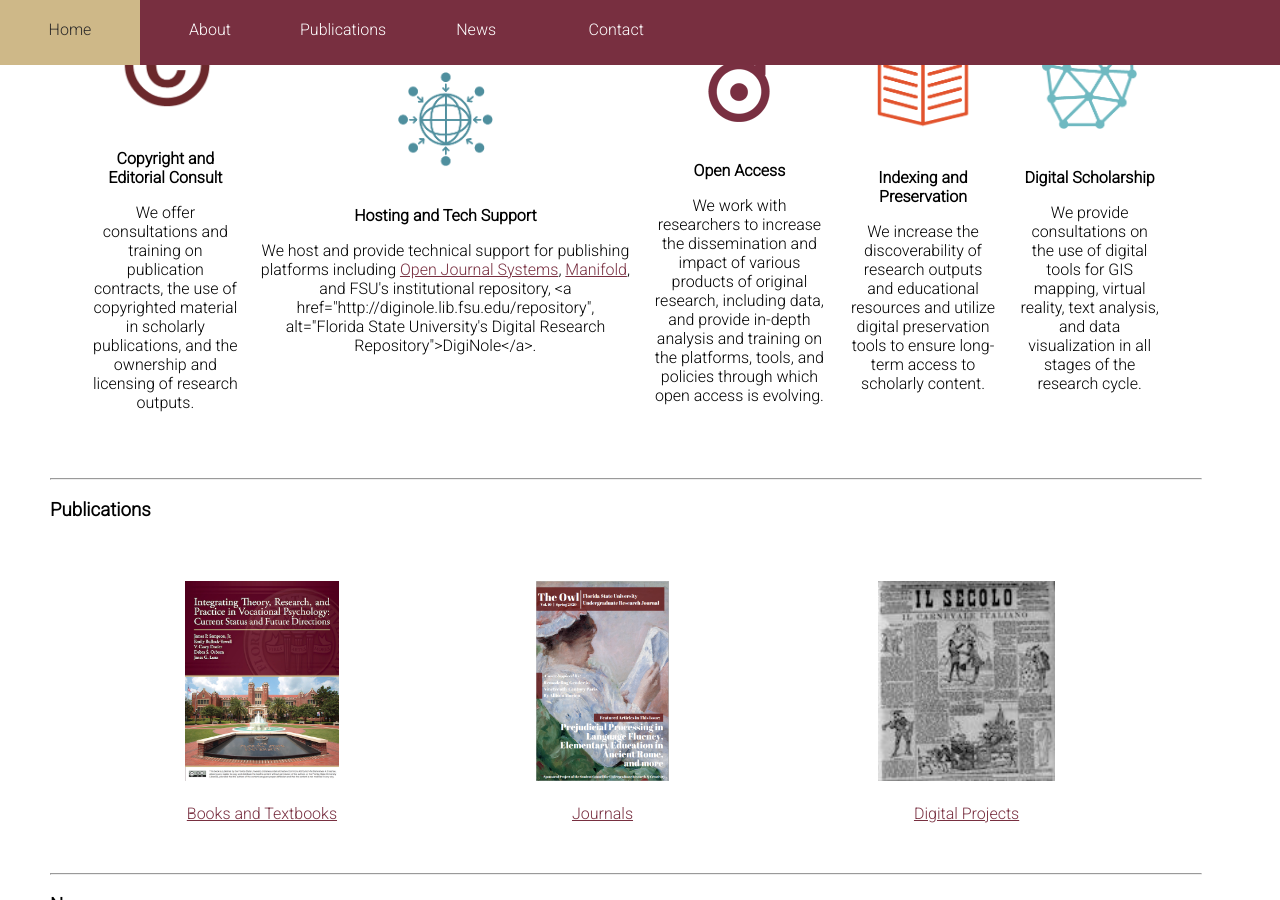
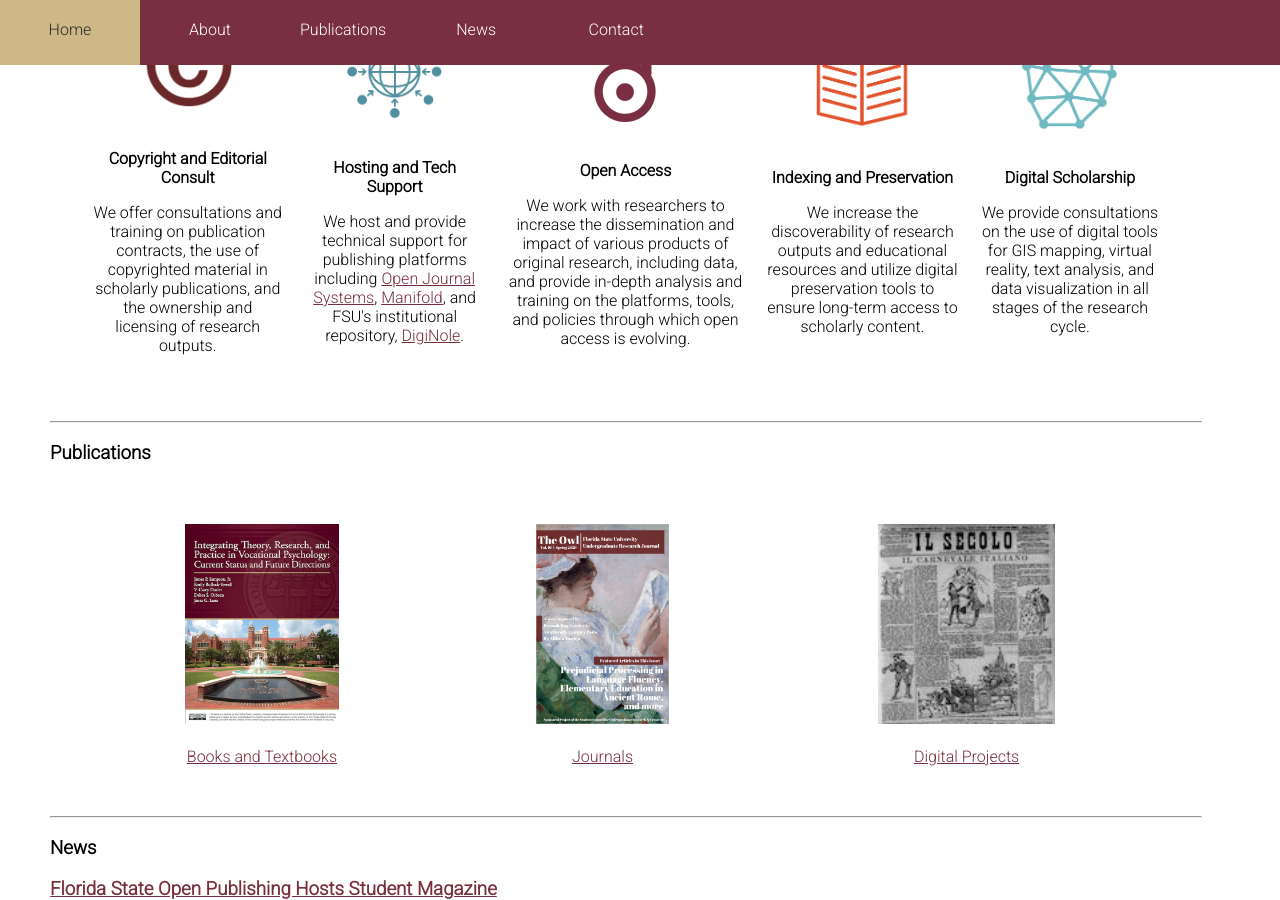
Before and after one commit to fsulibpub/fsulibpub.github.io, a Jekyll site: the page built from index.md, in a window 1280 px wide and 900 px high, scrolled down 656 px. Built offline with Jekyll 4.4.1, drawn with Linux system fonts in a browser that asks for light colours.

Commit message:
broke Diginole link then fixed it
*facepalm*

```diff
--- a/index.md
+++ b/index.md
@@ -25,7 +25,7 @@ layout: default
     <td>
       <img class="logo" src="{{ site.baseurl }}/assets/images/logos/network2.png" height="95px" width="95px"/>
       <br/><br/><p><strong>Hosting and Tech Support</strong></p>
-      <p>We host and provide technical support for publishing platforms including <a href="https://pkp.sfu.ca/ojs/" title="Public Knowledge Project homepage for Open Journal Systems">Open Journal Systems</a>, <a href="https://manifold.lib.fsu.edu/" title="Florida State Open Publishing hosted Manifold instance">Manifold</a>, and FSU's institutional repository, <a href="http://diginole.lib.fsu.edu/repository", alt="Florida State University's Digital Research Repository">DigiNole</a>.</p>
+      <p>We host and provide technical support for publishing platforms including <a href="https://pkp.sfu.ca/ojs/" title="Public Knowledge Project homepage for Open Journal Systems">Open Journal Systems</a>, <a href="https://manifold.lib.fsu.edu/" title="Florida State Open Publishing hosted Manifold instance">Manifold</a>, and FSU's institutional repository, <a href="http://diginole.lib.fsu.edu/repository" alt="Florida State University's Digital Research Repository">DigiNole</a>.</p>
     </td>
     <td>
       <img class="logo" src="{{ site.baseurl }}/assets/images/logos/OpenAccess.png"/>
```
